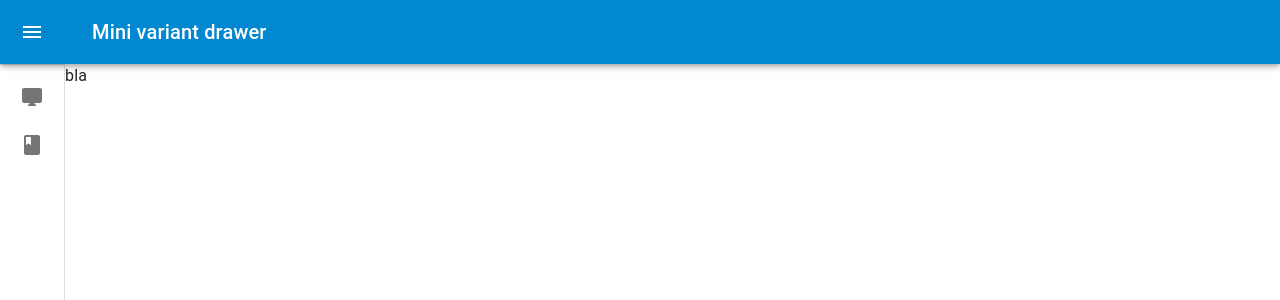
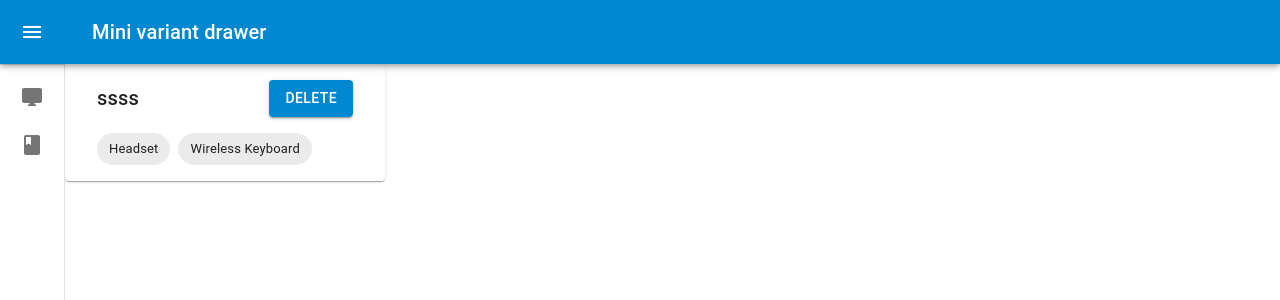
Before and after one commit to riabykhartem/bambooker, a React (Vite) app: page /reservations in a window 1280 px wide. Shown: the top 300 px of the page. Built offline with nearby package versions, Linux system fonts and the light colour scheme.

Commit message:
added reservation card and api

```diff
--- a/src/features/desks/api/reservationsApi.tsx
+++ b/src/features/desks/api/reservationsApi.tsx
@@ -1,13 +1,15 @@
 import { reservations } from '../../../data/reservations.data';
+import { DeskFeature } from '../../../models/desk.model';
 import Reservation from '../../../models/reservations.model';
 import { Dayjs } from 'dayjs';
 
 
-export const addReservation = (props: { deskId: string; deskName: string; date: Dayjs }) => {
+export const addReservation = (props: { deskId: string; deskName: string; deskFeatures: DeskFeature[], date: Dayjs }) => {
   const newReservation: Reservation = {
     id: reservations.length.toString(),
     deskId: props.deskId,
     deskName: props.deskName,
+    deskFeatures: props.deskFeatures,
     date: props.date
   };
   return new Promise<Reservation>((resolve, reject) => {
@@ -18,3 +20,19 @@ export const addReservation = (props: { deskId: string; deskName: string; date:
     }, 1500);
   });
 };
+
+export const deleteReservation = (id: string) => {
+
+  return new Promise((resolve, reject) => {
+    const reservationIndex = reservations.findIndex((r) => r.id === id);
+    console.log(reservations[reservationIndex]);
+    setTimeout(() => {
+      if (reservationIndex !== -1) {
+        resolve(`${reservations[reservationIndex]} has been deleted`);
+        reservations.splice(reservationIndex, 1);
+      } else {
+        reject(new Error("reservation not found"));
+      }
+    }, 2000);
+  });
+};
--- a/src/features/desks/components/ReservationCard.tsx
+++ b/src/features/desks/components/ReservationCard.tsx
@@ -1,17 +1,49 @@
-import styled from "@emotion/styled";
+import { styled } from "@mui/material"
 import Reservation from "../../../models/reservations.model";
 import Card from "@mui/material/Card";
+import Box from "@mui/material/Box";
+import Typography from "@mui/material/Typography";
+import { FeatureChip } from "./FeatureChip";
+import { Button } from "@mui/material/";
+import { deleteReservation } from "../api/reservationsApi";
 
-type ReservationCard = Reservation & {
-  onDeleteReservation: () => void;
-}
+type ReservationCardProps = Reservation & {
+};
 
 const CardStyled = styled(Card)`
     width: 20rem;
     padding: ${({ theme }) => theme.spacing(2, 4)};
 `;
 
-export const ReservationCard = () => {
-  <CardStyled>
-  </CardStyled>
-}
+const HeaderBox = styled(Box)`
+    display: flex;
+    justify-content: space-between;
+    align-items: center;
+    margin-bottom: ${({ theme }) => theme.spacing(2)};
+`;
+
+const FeaturesBox = styled(Box)`
+    display: flex;
+    flex-wrap: wrap;
+    gap: ${({ theme }) => theme.spacing(1)};
+`;
+
+export const ReservationCard = (props: ReservationCardProps) => {
+  return (
+    <CardStyled>
+      <>
+        <HeaderBox>
+          <Typography variant="h6"> {props.deskName}</Typography>
+          <Button variant='contained' onClick={() => deleteReservation(props.id)}>delete</Button>
+        </HeaderBox>
+      </>
+      <FeaturesBox>
+        {props.deskFeatures.map(feature => (
+          <FeatureChip key={feature} feature={feature} />
+        ))}
+      </FeaturesBox>
+
+    </CardStyled>
+  );
+
+};
--- a/src/features/desks/components/ReservationDialog.tsx
+++ b/src/features/desks/components/ReservationDialog.tsx
@@ -3,11 +3,13 @@ import { addReservation } from '../api/reservationsApi';
 import { Dayjs } from 'dayjs';
 import { useMutation } from '@tanstack/react-query';
 import { enqueueSnackbar } from 'notistack';
+import { DeskFeature } from '../../../models/desk.model';
 
 
 export interface ReservationDialogProps {
   deskId: string;
   deskName: string;
+  deskFeatures: DeskFeature[];
   selectedDate: Dayjs;
   dialogIsOpen: boolean;
   onClose: () => void;
@@ -46,7 +48,7 @@ export function ReservationDialog(props: ReservationDialogProps) {
 
   const handleConfirmButton = async () => {
     props.onClose();
-    reserveMutation.mutate({ deskId: props.deskId, deskName: props.deskName, date: props.selectedDate });
+    reserveMutation.mutate({ deskId: props.deskId, deskName: props.deskName, deskFeatures: props.deskFeatures, date: props.selectedDate });
   };
 
 
--- a/src/models/reservations.model.ts
+++ b/src/models/reservations.model.ts
@@ -1,8 +1,10 @@
 import { Dayjs } from 'dayjs';
+import { DeskFeature } from './desk.model';
 
 export default interface Reservation {
   id: string;
   deskId: string;
   deskName: string;
-  date: Dayjs;
+  date?: Dayjs;
+  deskFeatures: DeskFeature[];
 }
--- a/src/pages/ReservationsPage.tsx
+++ b/src/pages/ReservationsPage.tsx
@@ -1,5 +1,10 @@
+import { ReservationCard } from "../features/desks/components/ReservationCard";
+
 export const ReservationsPage = () => {
+
   return (
-    <div>bla</div>
+    <ReservationCard id="1" deskId="1" deskName="ssss" deskFeatures={[1, 2]}>
+
+    </ReservationCard >
   );
 };
```
